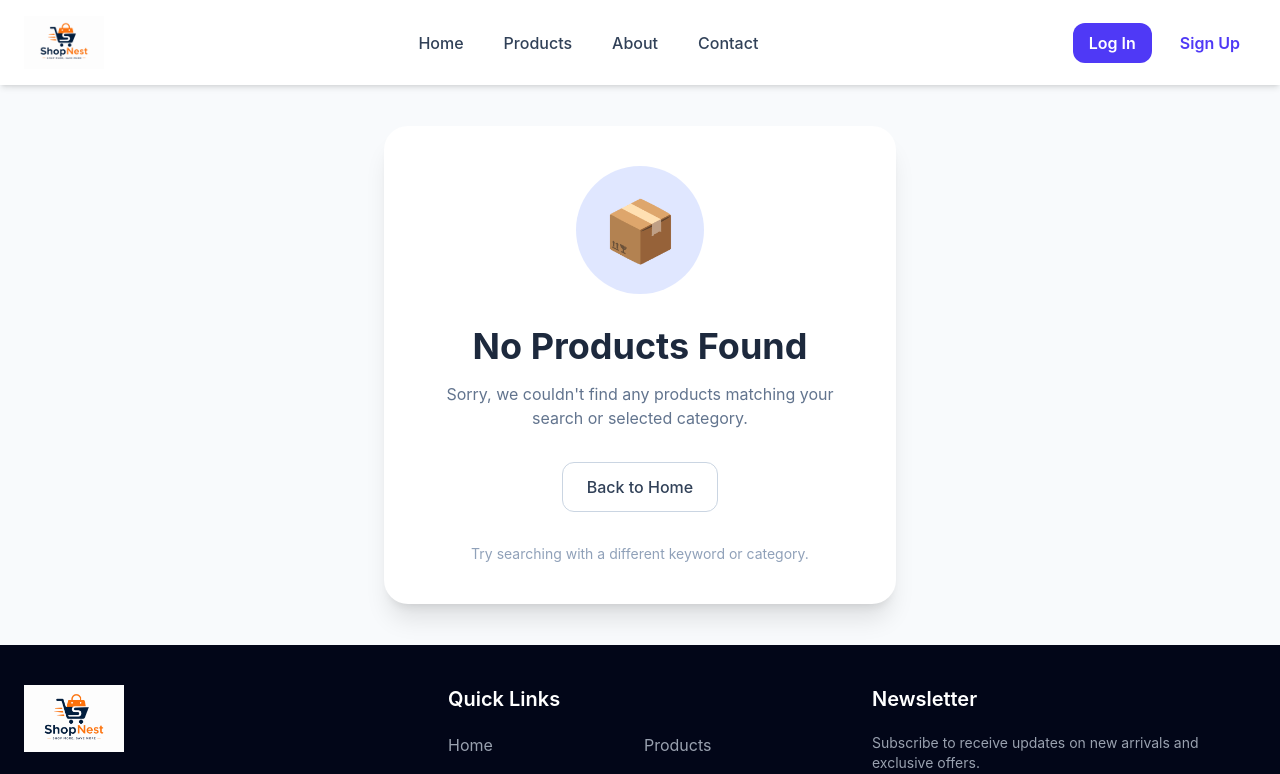
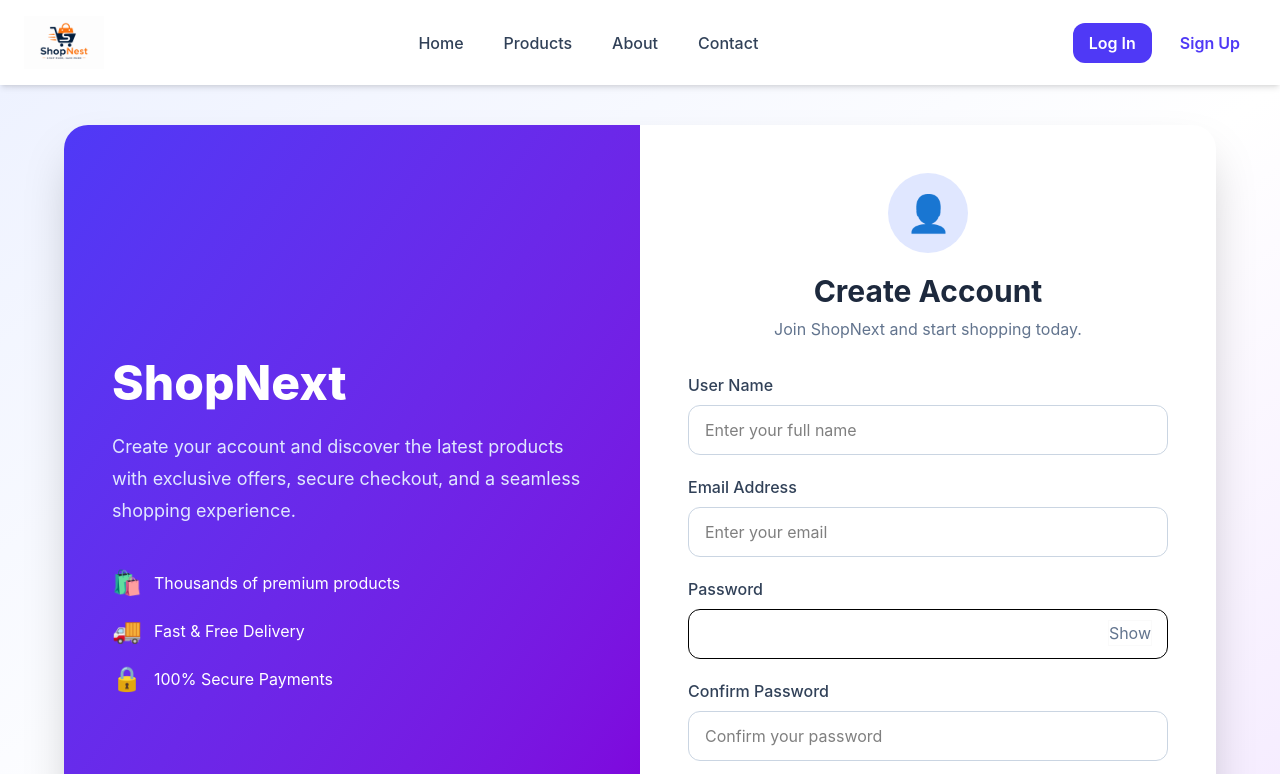
Before and after one commit to ManishKumar8292/Shopnext, a React (Vite) app: page /signup in a window 1280 px wide. Shown: the top 774 px of the page. Built offline with nearby package versions, Linux system fonts and the light colour scheme.

Commit message:
Signup page added

```diff
--- a/package.json
+++ b/package.json
@@ -13,6 +13,7 @@
     "@tailwindcss/vite": "^4.3.2",
     "react": "^19.2.7",
     "react-dom": "^19.2.7",
+    "react-hook-form": "^7.81.0",
     "react-icons": "^5.7.0",
     "react-router-dom": "^7.18.1",
     "react-toastify": "^11.1.0",
--- a/src/App.jsx
+++ b/src/App.jsx
@@ -16,6 +16,7 @@ import {
   Cart,
   Payment,
   PaymentSuccess,
+  Signup,
 } from "./index";
 import Layout from "./Layout";
 
@@ -33,6 +34,7 @@ const App = () => {
     { path: "/cart", element: <Cart /> },
     { path: "/payment", element: <Payment /> },
     { path: "/payment-success", element: <PaymentSuccess /> },
+    { path: "/signup", element: <Signup /> },
     { path: "*", element: <NoDataFound /> },
   ];
 
--- a/src/Components/DesktopMenu.jsx
+++ b/src/Components/DesktopMenu.jsx
@@ -11,6 +11,9 @@ const DesktopMenu = ({ links, isOpen, setIsOpen }) => {
   let navigate = useNavigate();
   const handleLogin = () => {
     navigate("/login");
+  };
+  const handleSignup = () => {
+    navigate("/signup");
   };
 
   const handleLogout = () => {
@@ -79,7 +82,11 @@ const DesktopMenu = ({ links, isOpen, setIsOpen }) => {
               text="Log In"
               varient="primary"
             />
-            <Button text="Sign Up" varient="outline" />
+            <Button
+              handleButton={handleSignup}
+              text="Sign Up"
+              varient="outline"
+            />
           </>
         )}
       </div>
--- /dev/null
+++ b/src/Pages/Signup.jsx
@@ -0,0 +1,170 @@
+import { Link } from "react-router-dom";
+import { useForm } from "react-hook-form";
+import { toast } from "react-toastify";
+import { useState } from "react";
+const Signup = () => {
+  const { handleSubmit, register, reset } = useForm();
+  const [viewPassword, setViewPassword] = useState(false);
+
+  const onSubmit = (values) => {
+    if (values.password !== values.conpassword) {
+      toast.error("Please Enter Correct passwod");
+      return;
+    }
+    reset();
+  };
+  return (
+    <section className="flex min-h-screen items-center justify-center bg-gradient-to-br from-indigo-50 via-white to-purple-100 px-4 py-10">
+      <div className="grid w-full max-w-6xl overflow-hidden rounded-3xl bg-white shadow-2xl lg:grid-cols-2">
+        <div className="hidden flex-col justify-center bg-gradient-to-br from-indigo-600 to-purple-700 p-12 text-white lg:flex">
+          <h1 className="text-5xl font-extrabold">ShopNext</h1>
+
+          <p className="mt-6 text-lg leading-8 text-indigo-100">
+            Create your account and discover the latest products with exclusive
+            offers, secure checkout, and a seamless shopping experience.
+          </p>
+
+          <div className="mt-10 space-y-4">
+            <div className="flex items-center gap-3">
+              <span className="text-2xl">🛍️</span>
+              <p>Thousands of premium products</p>
+            </div>
+
+            <div className="flex items-center gap-3">
+              <span className="text-2xl">🚚</span>
+              <p>Fast & Free Delivery</p>
+            </div>
+
+            <div className="flex items-center gap-3">
+              <span className="text-2xl">🔒</span>
+              <p>100% Secure Payments</p>
+            </div>
+          </div>
+        </div>
+
+        <div className="p-8 sm:p-12">
+          <div className="text-center">
+            <div className="mx-auto flex h-20 w-20 items-center justify-center rounded-full bg-indigo-100">
+              <span className="text-4xl">👤</span>
+            </div>
+
+            <h2 className="mt-5 text-3xl font-bold text-slate-800">
+              Create Account
+            </h2>
+
+            <p className="mt-2 text-slate-500">
+              Join ShopNext and start shopping today.
+            </p>
+          </div>
+
+          <form className="mt-8 space-y-5" onSubmit={handleSubmit(onSubmit)}>
+            <div>
+              <label
+                htmlFor="username"
+                className="mb-2 block font-medium text-slate-700"
+              >
+                User Name
+              </label>
+
+              <input
+                id="username"
+                type="text"
+                {...register("username", {
+                  required: "Please Enter Your User Name",
+                })}
+                placeholder="Enter your full name"
+                className="w-full rounded-xl border border-slate-300 px-4 py-3 outline-none transition focus:border-indigo-500 focus:ring-2 focus:ring-indigo-200"
+              />
+            </div>
+
+            <div>
+              <label
+                htmlFor="useremail"
+                className="mb-2 block font-medium text-slate-700"
+              >
+                Email Address
+              </label>
+
+              <input
+                id="useremail"
+                type="email"
+                {...register("useremail", {
+                  required: "Please Enter Your Email",
+                })}
+                placeholder="Enter your email"
+                className="w-full rounded-xl border border-slate-300 px-4 py-3 outline-none transition focus:border-indigo-500 focus:ring-2 focus:ring-indigo-200"
+              />
+            </div>
+
+            <div className="relative">
+              <label
+                htmlFor="password"
+                className="mb-2 block font-medium text-slate-700"
+              >
+                Password
+              </label>
+
+              <div>
+                <input
+                  id="password"
+                  type={viewPassword ? "text" : "password"}
+                  {...register("password", {
+                    required: "Plaese Enter Your Password",
+                  })}
+                  className="w-full rounded-xl border px-4 py-3"
+                />
+
+                <button
+                  type="button"
+                  onClick={() => setViewPassword(!viewPassword)}
+                  className="absolute top-[56px] right-4 -translate-y-1/2 text-slate-500 border border-1 border-zinc-50"
+                >
+                  {viewPassword ? "Hide" : "Show"}
+                </button>
+              </div>
+            </div>
+
+            <div>
+              <label
+                htmlFor="conpassword"
+                className="mb-2 block font-medium text-slate-700"
+              >
+                Confirm Password
+              </label>
+
+              <input
+                id="conpassword"
+                {...register("conpassword", {
+                  required: "Plaese Enter Your Confirm Password",
+                  minLength: 6,
+                })}
+                type="password"
+                placeholder="Confirm your password"
+                className="w-full rounded-xl border border-slate-300 px-4 py-3 outline-none transition focus:border-indigo-500 focus:ring-2 focus:ring-indigo-200"
+              />
+            </div>
+
+            <button
+              type="submit"
+              className="w-full rounded-xl bg-indigo-600 py-3 text-lg font-semibold text-white transition hover:bg-indigo-700 hover:shadow-lg"
+            >
+              Create Account
+            </button>
+          </form>
+
+          <p className="mt-6 text-center text-slate-600">
+            Already have an account?
+            <Link
+              to="/login"
+              className="font-semibold text-indigo-600 hover:underline"
+            >
+              Login
+            </Link>
+          </p>
+        </div>
+      </div>
+    </section>
+  );
+};
+
+export default Signup;
--- a/src/index.js
+++ b/src/index.js
@@ -10,6 +10,7 @@ import TermsConditions from "./Pages/TermsConditions";
 import PrivacyPolicy from "./Pages/PrivacyPolicy";
 import Cart from "./Pages/Cart";
 import PaymentSuccess from "./Pages/PaymentSuccess";
+import Signup from "./Pages/Signup";
 
 import Header from "./Components/Header";
 import Footer from "./Components/Footer";
@@ -42,6 +43,7 @@ export {
   NoDataFound,
   Product,
   Login,
+  Signup,
   Cart,
   PaymentSuccess,
   TermsConditions,
```
Also changed, not shown: 1 other file (tests, documents, lock files or other folders).
